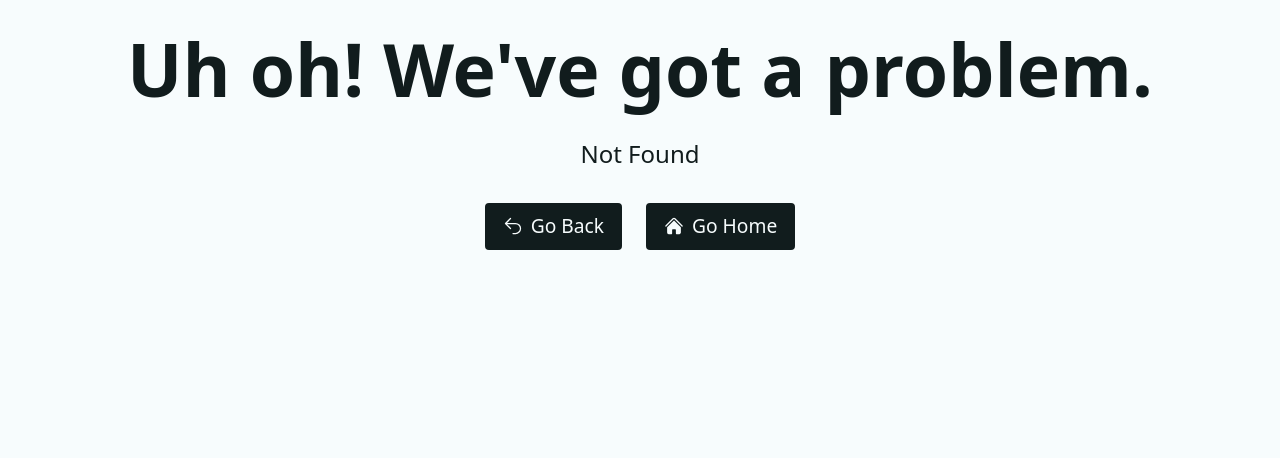
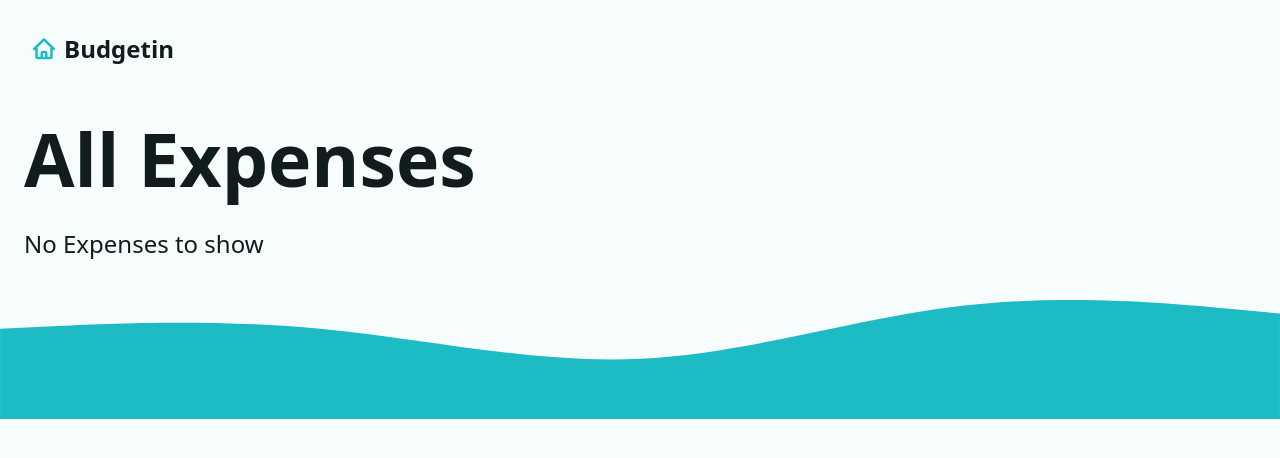
Before and after one commit to paresiqbal/react-budgeting, a React (Vite) app: page /expenses in a window 1280 px wide. Before the commit this address had no page. Shown: the top 458 px of the page. Built offline with nearby package versions, Linux system fonts and the light colour scheme.

Commit message:
Adding expenses pages and helpers

```diff
--- a/src/App.jsx
+++ b/src/App.jsx
@@ -6,6 +6,7 @@
 
 // route pages
 import Dashboard, { dashboardAction, dashboardLoader } from "./pages/Dashboard";
+import ExpensesPage, { expensesLoader } from "./pages/ExpensesPage";
 import Error from "./pages/Error";
 
 // actions
@@ -31,6 +32,12 @@
         errorElement: <Error />,
       },
       {
+        path: "expenses",
+        element: <ExpensesPage />,
+        // load data from expensesPage
+        loader: expensesLoader,
+      },
+      {
         path: "logout",
         action: logoutAction,
       },
--- a/src/helpers.js
+++ b/src/helpers.js
@@ -1,6 +1,6 @@
 // wait timer
 export const waait = () =>
-  new Promise((res) => setTimeout(res, Math.random() * 600));
+  new Promise((res) => setTimeout(res, Math.random() * 400));
 
 // Local storage
 export const fetchData = (key) => {
--- a/src/pages/Dashboard.jsx
+++ b/src/pages/Dashboard.jsx
@@ -13,6 +13,7 @@
 
 // library
 import { toast } from "react-toastify";
+import { Link } from "react-router-dom";
 
 // loader
 export function dashboardLoader() {
@@ -101,10 +102,15 @@
                     <div className="grid-md">
                       <h2>Recent Expenses</h2>
                       <Table
-                        expenses={expenses.sort(
-                          (a, b) => b.createdAt - a.createdAt
-                        )}
+                        expenses={expenses
+                          .sort((a, b) => b.createdAt - a.createdAt)
+                          .slice(0, 8)}
                       />
+                      {expenses.length > 8 && (
+                        <Link to={"expenses"} className="btn btn--dark">
+                          view all expenses
+                        </Link>
+                      )}
                     </div>
                   )}
                 </div>
--- /dev/null
+++ b/src/pages/ExpensesPage.jsx
@@ -0,0 +1,35 @@
+// react
+import { useLoaderData } from "react-router-dom";
+
+// helpers
+import { fetchData } from "../helpers.js";
+
+// components
+import Table from "../components/Table";
+
+// loader
+export function expensesLoader() {
+  const expenses = fetchData("expenses");
+
+  return { expenses };
+}
+
+export default function ExpensesPage() {
+  const { expenses } = useLoaderData();
+
+  return (
+    <div className="grid-lg">
+      <h1>All Expenses</h1>
+      {expenses && expenses.length > 0 ? (
+        <div className="grid-md">
+          <h2>
+            Recent Expenses <small>({expenses.length} total)</small>
+          </h2>
+          <Table expenses={expenses} />
+        </div>
+      ) : (
+        <p>No Expenses to show</p>
+      )}
+    </div>
+  );
+}
```
